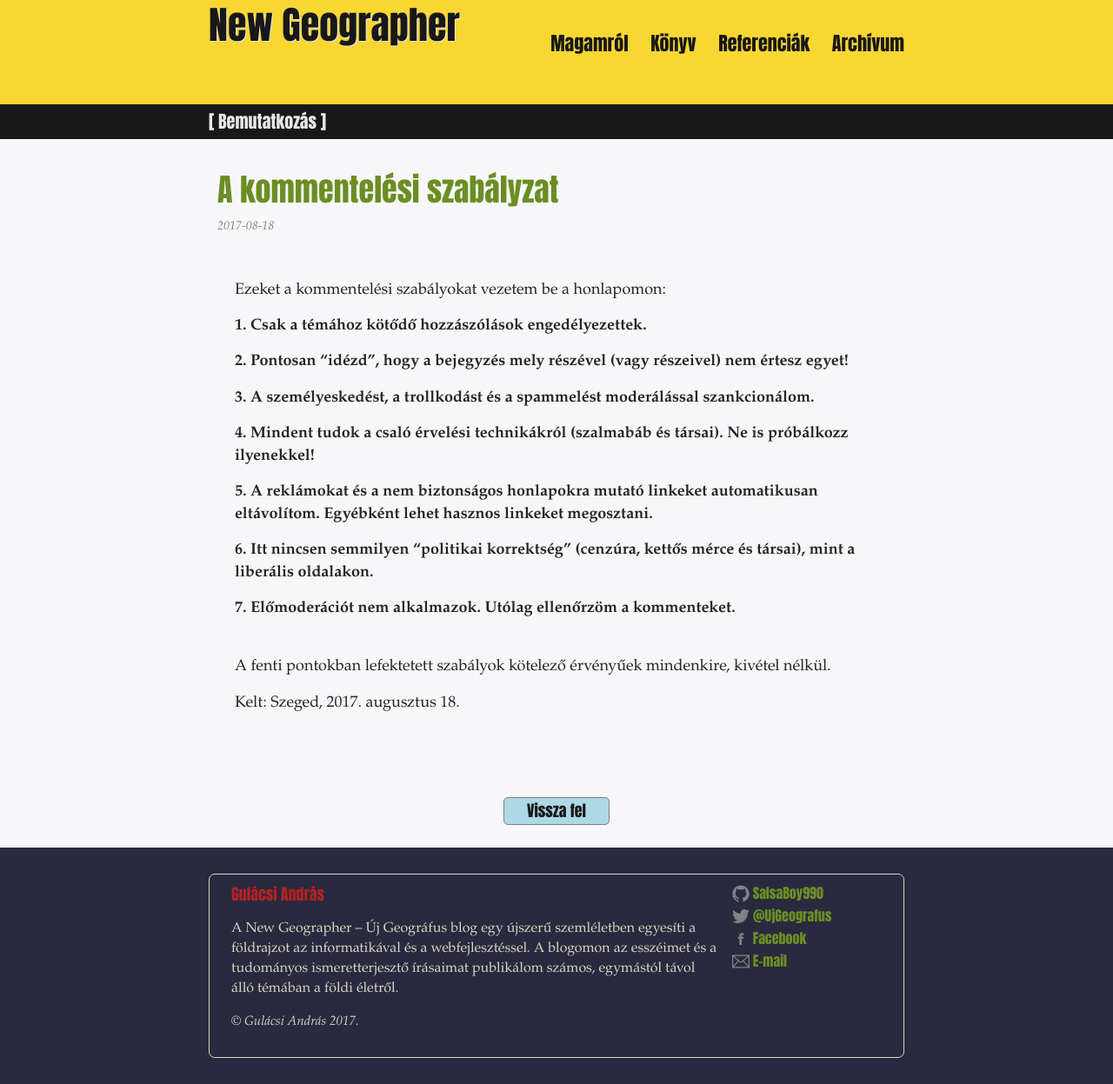
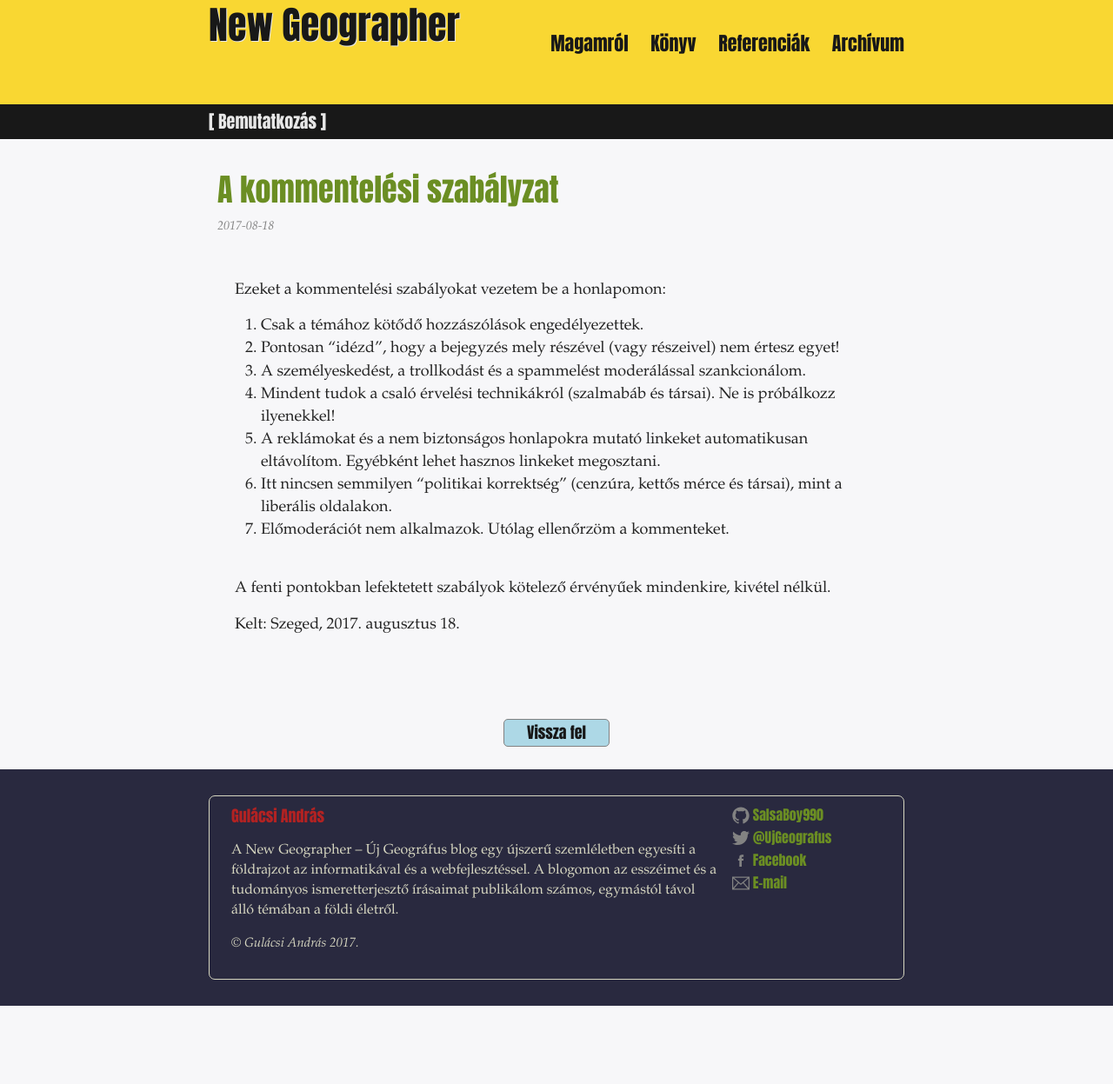
Before and after one commit to SalsaBoy990/SalsaBoy990.github.io, a Jekyll site: the page built from _posts/2017-08-18-kommentelesi_szabalyzat.markdown, in a window 1280 px wide. Shown: the whole page at 87% size. Built offline with Jekyll 4.4.1, drawn with Linux system fonts in a browser that asks for light colours; after the commit the page ends 1157 px from its top, so only the background shows below that.

Commit message:
Update 2017-08-18-kommentelesi_szabalyzat.markdown

```diff
--- a/_posts/2017-08-18-kommentelesi_szabalyzat.markdown
+++ b/_posts/2017-08-18-kommentelesi_szabalyzat.markdown
@@ -8,25 +8,13 @@ date: 2017-08-18 19:08
 Ezeket a kommentelési szabályokat vezetem be a honlapomon:
 <br />
 
-**1. Csak a témához kötődő hozzászólások engedélyezettek.**
-
-
-**2. Pontosan "idézd", hogy a bejegyzés mely részével (vagy részeivel) nem értesz egyet!**
-
-
-**3. A személyeskedést, a trollkodást és a spammelést moderálással szankcionálom.**
-
-
-**4. Mindent tudok a csaló érvelési technikákról (szalmabáb és társai). Ne is próbálkozz ilyenekkel!**
-
-
-**5. A reklámokat és a nem biztonságos honlapokra mutató linkeket automatikusan eltávolítom. Egyébként lehet hasznos linkeket megosztani.**
-
-
-**6. Itt nincsen semmilyen "politikai korrektség" (cenzúra, kettős mérce és társai), mint a liberális oldalakon.**
-
-
-**7. Előmoderációt nem alkalmazok. Utólag ellenőrzöm a kommenteket.**
+1. Csak a témához kötődő hozzászólások engedélyezettek.
+2. Pontosan "idézd", hogy a bejegyzés mely részével (vagy részeivel) nem értesz egyet!
+3. A személyeskedést, a trollkodást és a spammelést moderálással szankcionálom.
+4. Mindent tudok a csaló érvelési technikákról (szalmabáb és társai). Ne is próbálkozz ilyenekkel!
+5. A reklámokat és a nem biztonságos honlapokra mutató linkeket automatikusan eltávolítom. Egyébként lehet hasznos linkeket megosztani.
+6. Itt nincsen semmilyen "politikai korrektség" (cenzúra, kettős mérce és társai), mint a liberális oldalakon.
+7. Előmoderációt nem alkalmazok. Utólag ellenőrzöm a kommenteket.
 
 <br />
 A fenti pontokban lefektetett szabályok kötelező érvényűek mindenkire, kivétel nélkül.
```
